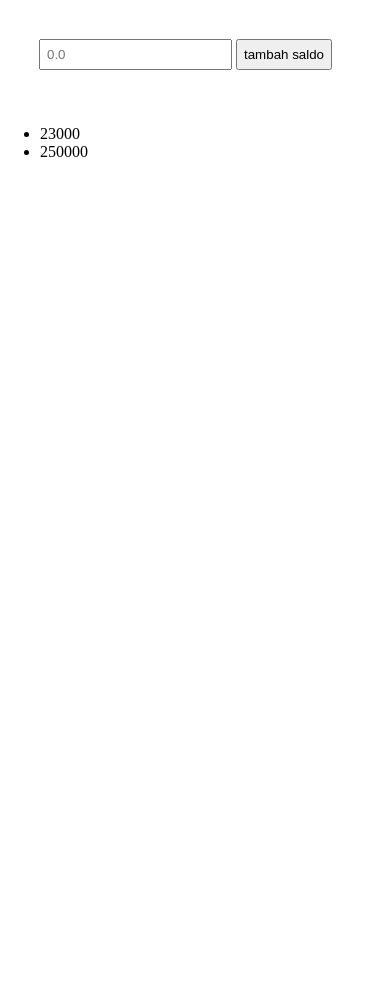
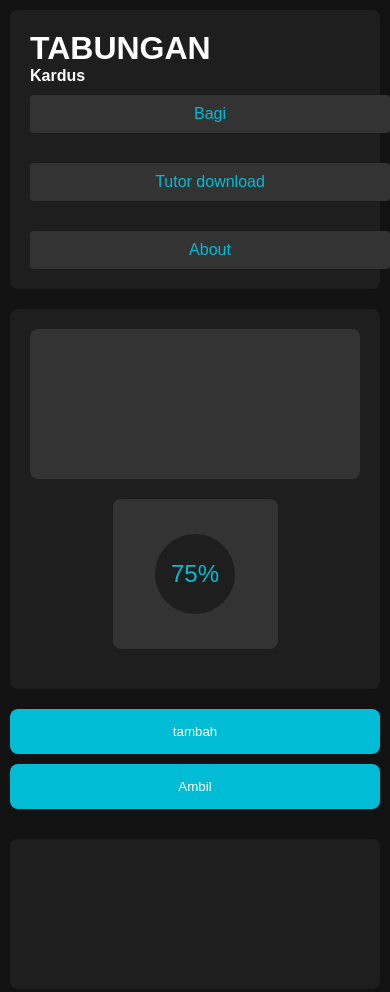
Before and after one commit to 4kasafa/tabungan, a plain HTML site: page index.html in a window 390 px wide. Before the commit the page ends 844 px from the top, so only its background shows below. Drawn offline with Linux system fonts and the light colour scheme.

Commit message:
update file path

```diff
--- /dev/null
+++ b/css/index-mobile.css
@@ -0,0 +1,50 @@
+/* Mobile Styles */
+@media (max-width: 768px) {
+    .container {
+        padding: 10px;
+    }
+
+    .header {
+        flex-direction: column;
+        align-items: flex-start;
+    }
+
+    .navigation {
+        flex-direction: column;
+        width: 100%;
+    }
+
+    .navigation a {
+        width: 100%;
+        text-align: center;
+        margin-top: 10px;
+    }
+
+    .dashBoard {
+        flex-direction: column;
+        align-items: center;
+    }
+
+    .totalBox, .percentageBox {
+        width: 100%;
+        margin-bottom: 20px;
+    }
+
+    .percentageBar {
+        width: 80px;
+        height: 80px;
+    }
+
+    .buttons {
+        flex-direction: column;
+    }
+
+    .tambahButton, .ambilButton {
+        width: 100%;
+        margin-bottom: 10px;
+    }
+
+    .history {
+        height: 150px;
+    }
+}
--- /dev/null
+++ b/css/index.css
@@ -0,0 +1,135 @@
+/* Global Styles */
+body {
+    font-family: Arial, sans-serif;
+    margin: 0;
+    padding: 0;
+    background-color: #121212;
+    color: #fff;
+    user-select: none;
+}
+
+.container {
+    max-width: 1200px;
+    margin: 0 auto;
+    padding: 20px;
+}
+
+.header {
+    display: flex;
+    justify-content: space-between;
+    align-items: center;
+    background-color: #1E1E1E;
+    padding: 20px;
+    border-radius: 8px;
+    margin-bottom: 20px;
+}
+
+.header h1, .header h4 {
+    margin: 0;
+}
+
+.navigation {
+    display: flex;
+    gap: 20px;
+}
+
+.navigation a {
+    color: #00BCD4;
+    text-decoration: none;
+    padding: 10px 15px;
+    background-color: #333;
+    border-radius: 4px;
+}
+
+.navigation a:hover {
+    background-color: #00BCD4;
+    color: #121212;
+}
+
+.dashBoard {
+    display: flex;
+    justify-content: space-between;
+    background-color: #1E1E1E;
+    padding: 20px;
+    border-radius: 8px;
+}
+
+.totalBox {
+    width: 50%;
+    height: 150px;
+    background-color: #333;
+    border-radius: 8px;
+}
+
+.percentage {
+    width: 50%;
+    display: flex;
+    align-items: center;
+    justify-content: center;
+}
+
+.percentageBox {
+    width: 80%;
+    height: 150px;
+    background-color: #333;
+    border-radius: 8px;
+    display: flex;
+    justify-content: center;
+    align-items: center;
+}
+
+.percentageBar {
+    position: relative;
+    width: 100px;
+    height: 100px;
+    background-color: #1E1E1E;
+    border-radius: 50%;
+    display: flex;
+    justify-content: center;
+    align-items: center;
+}
+
+.percentageNumber {
+    position: absolute;
+    color: #00BCD4;
+    font-size: 24px;
+}
+
+.buttons {
+    margin-top: 20px;
+    display: flex;
+    justify-content: space-between;
+}
+
+.tambahButton, .ambilButton {
+    width: 48%;
+    padding: 15px;
+    background-color: #00BCD4;
+    color: #fff;
+    border: none;
+    border-radius: 8px;
+    cursor: pointer;
+}
+
+.tambahButton:hover, .ambilButton:hover {
+    background-color: #00796B;
+}
+
+.history {
+    margin-top: 20px;
+    background-color: #1E1E1E;
+    height: 400px;
+    border-radius: 8px;
+}
+
+.stickyFooter {
+    display: flex;
+    position: fixed;
+    margin-top: 20px;
+    text-align: center;
+    align-items: center;
+    justify-content: center;
+    padding: 10px;
+    background-color: #1E1E1E;
+    border-radius: 8px;
+}
--- a/index.css
+++ /dev/null
@@ -1,15 +0,0 @@
-html, body {
-    margin: 0;
-    padding: 0;
-
-}
-
-input {
-    padding: 6px;
-    margin: 10%;
-    margin-right: 0;
-}
-
-button {
-    padding: 6px;
-}
--- a/index.html
+++ b/index.html
@@ -4,15 +4,39 @@
     <meta charset="UTF-8">
     <meta name="viewport" content="width=device-width, initial-scale=1.0">
     <title>Document</title>
-    <link rel="stylesheet" href="index.css">
+    <link rel="stylesheet" href="css/index.css">
+    <link rel="stylesheet" href="css/index-mobile.css">
 </head>
 <body>
-    <input type="text" name="tambah" id="tambah" placeholder="0.0">
-    <button id="tombol-tambah">tambah saldo</button>
-    <ul id="daftarRiwayat">
-        <li>23000</li>
-        <li>250000</li>
-    </ul>
-    <script src="index.js" type="module"></script>
+    <div class="container">
+        <div class="header">
+            <h1>TABUNGAN</h1>
+            <h4>Kardus</h4>
+            <div class="navigation">
+                <a href="">Bagi</a>
+                <a href="">Tutor download</a>
+                <a href="">About</a>
+            </div>
+        </div>
+        <div class="dashBoard">
+            <div class="totalBox"></div>
+            <div class="percentage">
+                <div class="percentageBox">
+                    <div class="percentageBar">
+                        <p class="percentageNumber">75%</p>
+                        <div class="ring"></div>
+                    </div>
+                </div>
+            </div>
+        </div>
+        <div class="buttons">
+            <button class="tambahButton">tambah</button>
+            <button class="ambilButton">Ambil</button>
+        </div>
+        <div class="history"></div>
+        <div class="stickyFooter">&copy; 2024 BY ABDUL</div>
+    </div>
+    <script src="main.js" type="module"></script>
+    <script src="firebase.js" type="module"></script>
 </body>
 </html>
--- a/index.js
+++ /dev/null
@@ -1,44 +0,0 @@
-import { initializeApp } from "https://www.gstatic.com/firebasejs/9.17.1/firebase-app.js"
-import { getDatabase, ref, push } from "https://www.gstatic.com/firebasejs/9.17.1/firebase-database.js"
-
-// Inisialisasi Firebase
-const appSettings = {
-    databaseURL: "https://tabungan-d57a1-default-rtdb.firebaseio.com/"
-}
-
-const app = initializeApp(appSettings);
-const database = getDatabase(app);
-const riwayat = ref(database, "riwayat");
-
-// Ambil elemen DOM
-const saldo = document.getElementById("tambah");
-const tombolTambah = document.getElementById("tombol-tambah");
-const daftar = document.getElementById("daftarRiwayat");
-
-// Fungsi untuk format rupiah
-function formatRupiah(input) {
-    let angka = input.value.replace(/\D/g, ''); // Menghapus karakter selain angka
-    angka = angka.replace(/\B(?=(\d{3})+(?!\d))/g, '.'); // Menambahkan titik setiap 3 digit
-    input.value = angka;
-}
-
-// Tambahkan event listener pada input untuk format uang setiap kali user mengetik
-saldo.addEventListener("input", function() {
-    formatRupiah(saldo);
-});
-
-// Event listener untuk tombol tambah
-tombolTambah.addEventListener("click", function() {
-    let pemasukan = saldo.value.replace(/\./g, ''); // Menghapus titik sebelum push ke database
-
-    // Push data pemasukan ke Firebase
-    push(riwayat, pemasukan)
-
-    // Kosongkan input setelah data tersimpan
-     saldo.value = "";
-
-     // menambahkan list
-     daftar.innerHTML += `<li>${pemasukan}</li>`
-
-
-});
--- /dev/null
+++ b/js/firebase.js
@@ -0,0 +1 @@
+export const buah = "nanas";
--- /dev/null
+++ b/js/main.js
@@ -0,0 +1,2 @@
+import * as fbFunctions from './firebase.js';
+console.log(fbFunctions.buah)
```
Also changed, not shown: js/package.json (added, +13 -0 lines), README.md (added).
